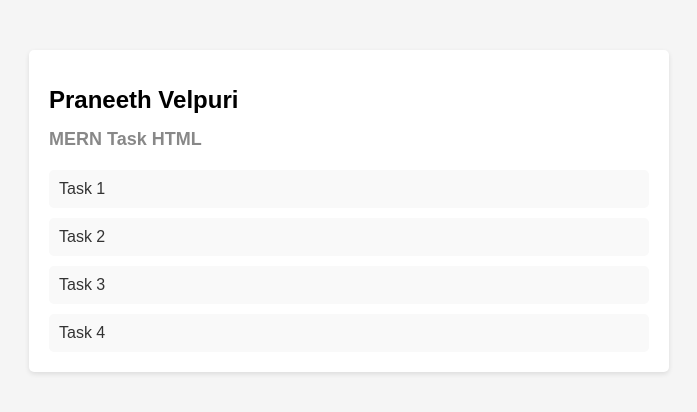
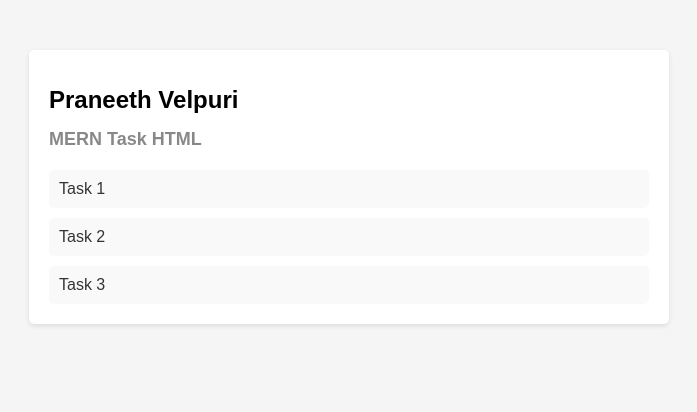
Before and after one commit to praneethvelpuri/HTML-Basics, a plain HTML site: page index.html in a window 1280 px wide. Shown: the whole page, without its empty margins (291-988 px from the left). Drawn offline with Linux system fonts and the light colour scheme.

Commit message:
Add files via upload

```diff
--- a/index.html
+++ b/index.html
@@ -74,12 +74,12 @@
             <li class="list-item"><a href="task1.html">Task 1 </a></li>
             <li class="list-item"><a href="task3.html">Task 2 </a></li>
             <li class="list-item"><a href="task4.html">Task 3 </a></li>
-            <li class="list-item"><a href="task5.html">Task 4 </a></li>
-            <!-- <li class="list-item"><a href="task6.html">Task 5 </a></li>
+            <!-- <li class="list-item"><a href="task5.html">Task 4 </a></li>
+            <li class="list-item"><a href="task6.html">Task 5 </a></li>
             <li class="list-item"><a href="task7.html">Task 6 </a></li>
             <li class="list-item"><a href="task8.html">Task 7 </a></li>
             <li class="list-item"><a href="task9.html">Task 8 </a></li>
-            <li class="list-item"><a href="task10.html">Task 9 </a></li>    -->
+            <li class="list-item"><a href="task10.html">Task 9 </a></li>     -->
 
         </ul>
       </div>
```
